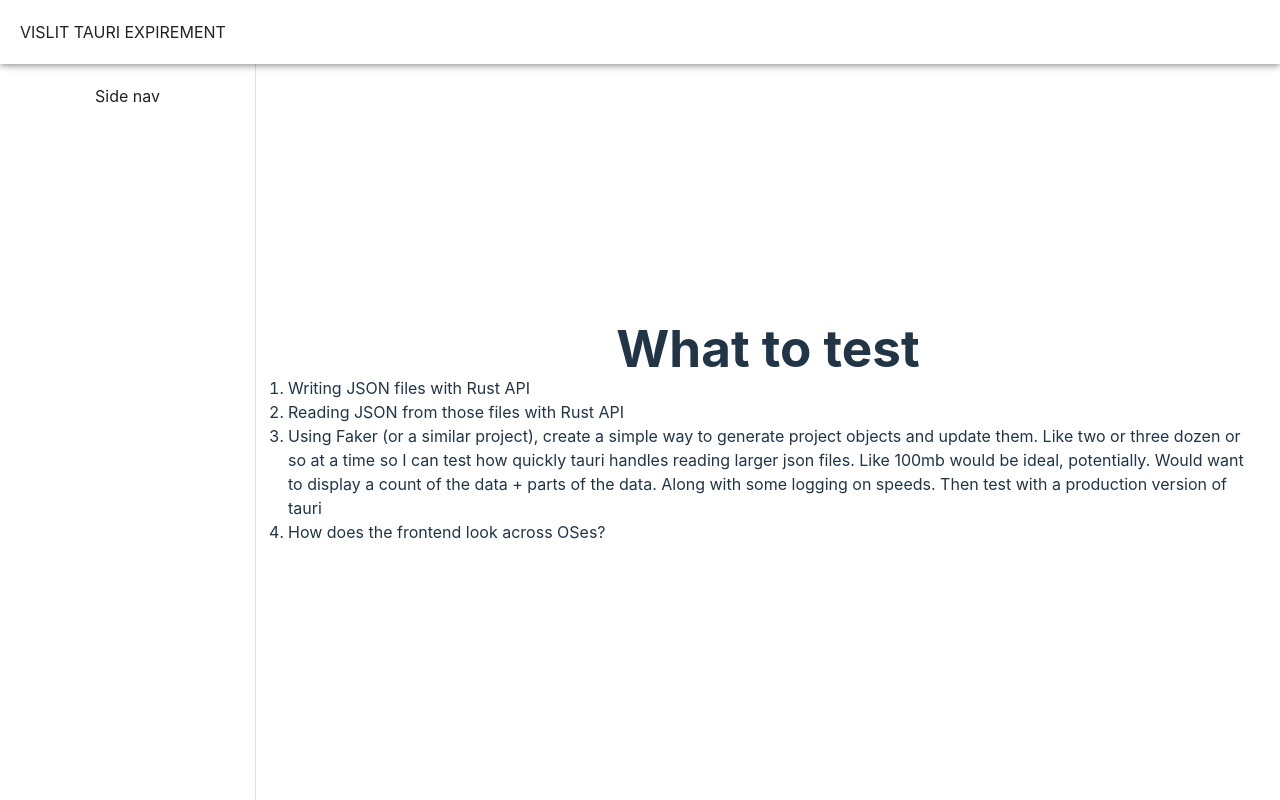
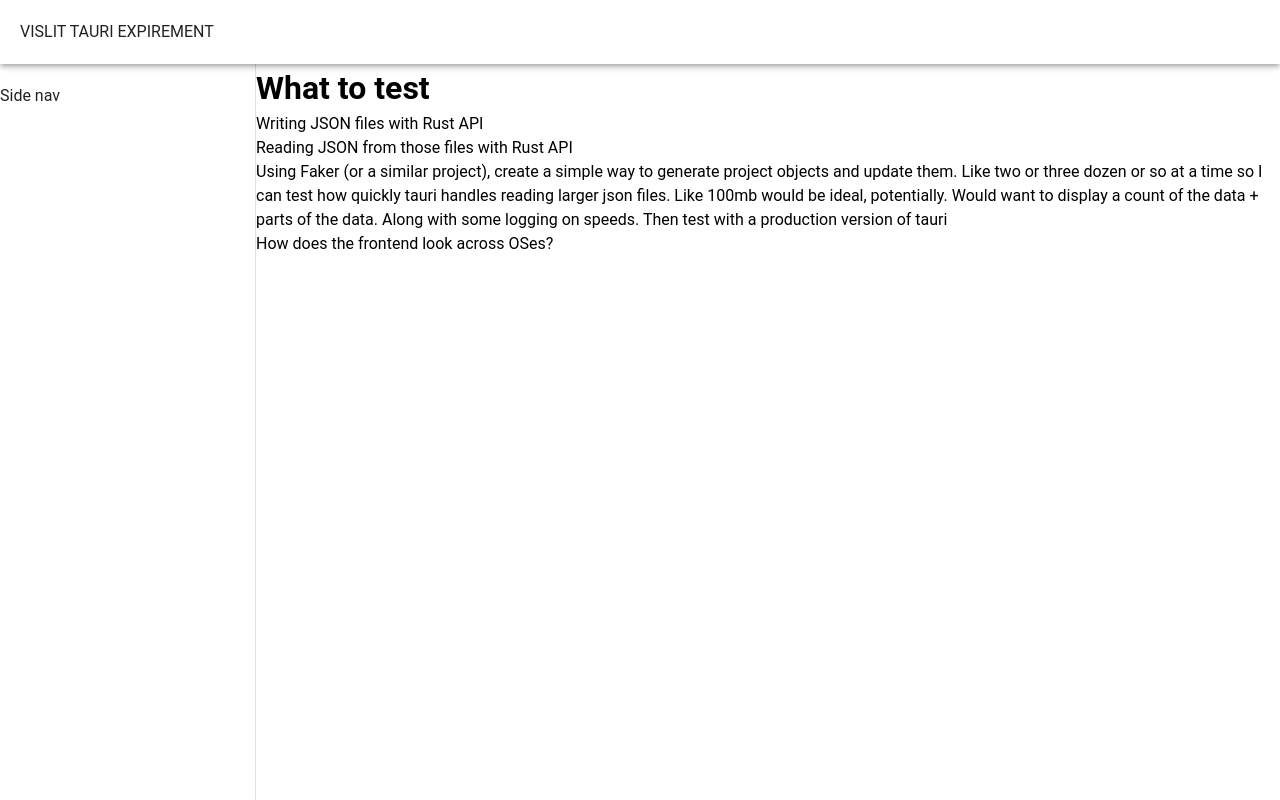
Before and after one commit to ste163/vislit-tauri-poc, a Vue app: page / in a window 1280 px wide. Built offline with nearby package versions, Linux system fonts and the light colour scheme.

Commit message:
removed starter vue files

```diff
--- a/src/main.ts
+++ b/src/main.ts
@@ -1,6 +1,5 @@
 import { createApp } from "vue";
-import "./style.css";
-import App from "./App.vue";
+import App from "./app.vue";
 
 import "vuetify/styles";
 import { createVuetify } from "vuetify";
--- a/src/style.css
+++ /dev/null
@@ -1,81 +0,0 @@
-:root {
-  font-family: Inter, Avenir, Helvetica, Arial, sans-serif;
-  font-size: 16px;
-  line-height: 24px;
-  font-weight: 400;
-
-  color-scheme: light dark;
-  color: rgba(255, 255, 255, 0.87);
-  background-color: #242424;
-
-  font-synthesis: none;
-  text-rendering: optimizeLegibility;
-  -webkit-font-smoothing: antialiased;
-  -moz-osx-font-smoothing: grayscale;
-  -webkit-text-size-adjust: 100%;
-}
-
-a {
-  font-weight: 500;
-  color: #646cff;
-  text-decoration: inherit;
-}
-a:hover {
-  color: #535bf2;
-}
-
-body {
-  margin: 0;
-  display: flex;
-  place-items: center;
-  min-width: 320px;
-  min-height: 100vh;
-}
-
-h1 {
-  font-size: 3.2em;
-  line-height: 1.1;
-}
-
-button {
-  border-radius: 8px;
-  border: 1px solid transparent;
-  padding: 0.6em 1.2em;
-  font-size: 1em;
-  font-weight: 500;
-  font-family: inherit;
-  background-color: #1a1a1a;
-  cursor: pointer;
-  transition: border-color 0.25s;
-}
-button:hover {
-  border-color: #646cff;
-}
-button:focus,
-button:focus-visible {
-  outline: 4px auto -webkit-focus-ring-color;
-}
-
-.card {
-  padding: 2em;
-}
-
-#app {
-  max-width: 1280px;
-  margin: 0 auto;
-  padding: 2rem;
-  text-align: center;
-}
-
-@media (prefers-color-scheme: light) {
-  :root {
-    color: #213547;
-    background-color: #ffffff;
-  }
-  a:hover {
-    color: #747bff;
-  }
-  button {
-    background-color: #f9f9f9;
-  }
-}
```
Also changed, not shown: src/app.vue (renamed from src/App.vue).
